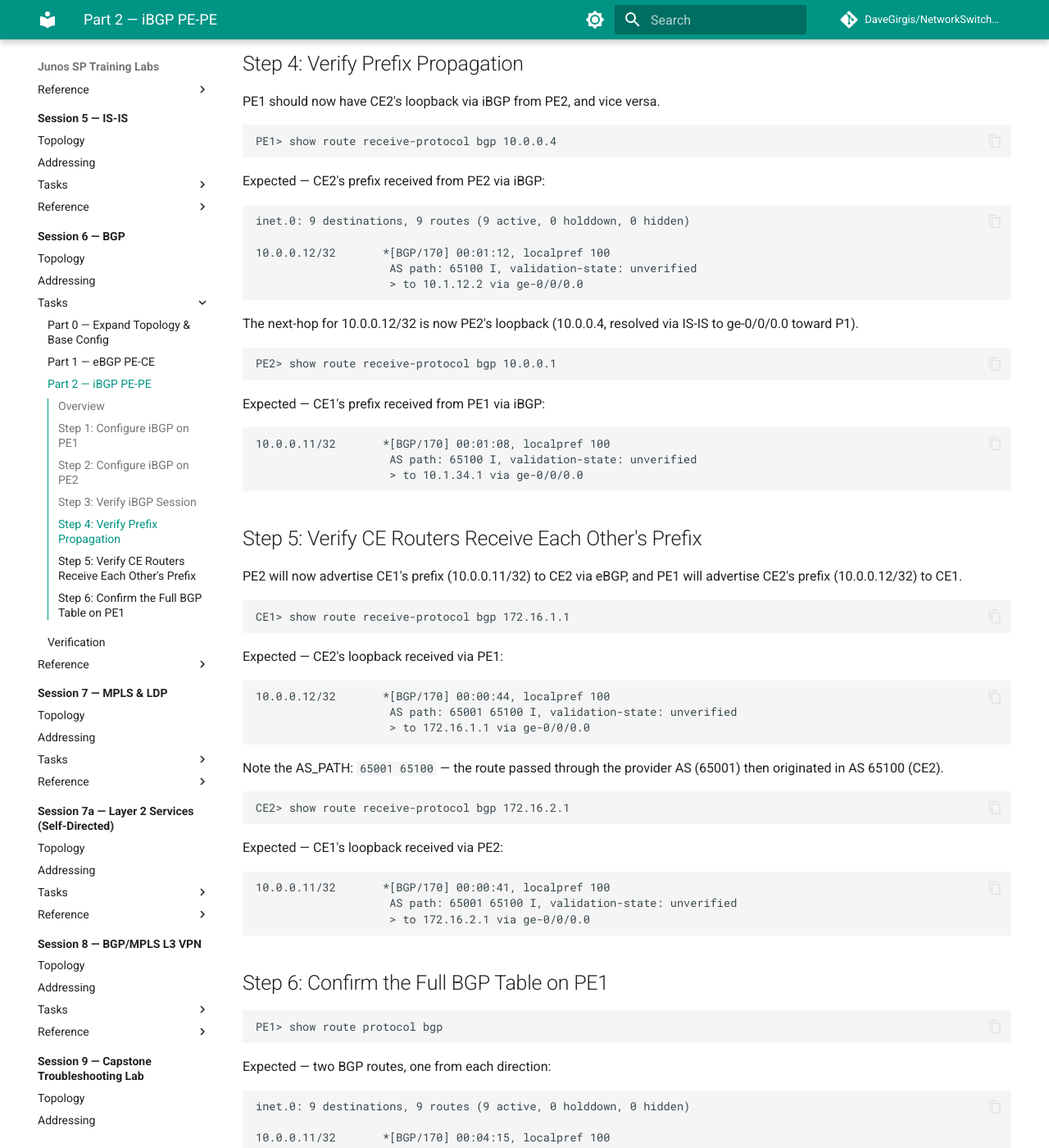
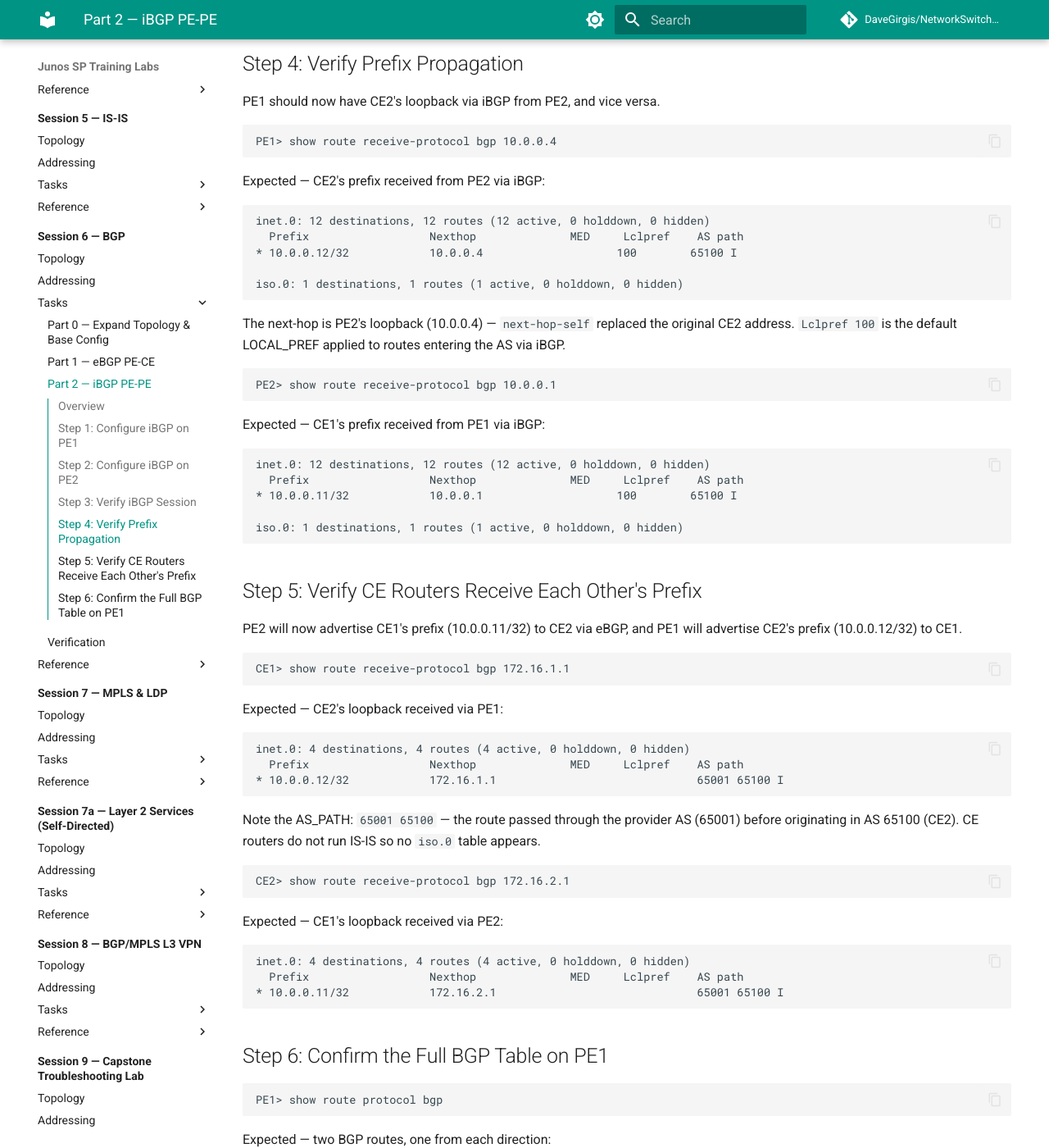
Before and after one commit to DaveGirgis/NetworkSwitchLab-JUNOS, an MkDocs documentation site: the page built from docs/session6/tasks/part2.md, in a window 1280 px wide and 1400 px high, scrolled down 1354 px. Shown: the whole window at 82% size. Built offline with MkDocs 1.6.1 and Material for MkDocs 9.7.7, drawn with Linux system fonts in a browser that asks for light colours; comment, search, counter and statistics services are not loaded.

Commit message:
Fix Session 6: update show route receive-protocol bgp output to vMX 14.1 format
Corrects expected output from detail block format to the actual tabular format
vMX 14.1 produces: Prefix/Nexthop/MED/Lclpref/AS path columns.
Adds note about iso.0 table appearing on PE routers (IS-IS family iso artifact).
Lclpref 100 shown correctly on iBGP-received routes; empty on eBGP-received routes.

Co-Authored-By: Claude Sonnet 4.6 <noreply@anthropic.com>

````diff
--- a/docs/session6/tasks/part2.md
+++ b/docs/session6/tasks/part2.md
@@ -66,14 +66,14 @@ PE1> show route receive-protocol bgp 10.0.0.4
 Expected — CE2's prefix received from PE2 via iBGP:
 
 ```text
-inet.0: 9 destinations, 9 routes (9 active, 0 holddown, 0 hidden)
+inet.0: 12 destinations, 12 routes (12 active, 0 holddown, 0 hidden)
+  Prefix                  Nexthop              MED     Lclpref    AS path
+* 10.0.0.12/32            10.0.0.4                    100        65100 I
 
-10.0.0.12/32       *[BGP/170] 00:01:12, localpref 100
-                    AS path: 65100 I, validation-state: unverified
-                    > to 10.1.12.2 via ge-0/0/0.0
+iso.0: 1 destinations, 1 routes (1 active, 0 holddown, 0 hidden)
 ```
 
-The next-hop for 10.0.0.12/32 is now PE2's loopback (10.0.0.4, resolved via IS-IS to ge-0/0/0.0 toward P1).
+The next-hop is PE2's loopback (10.0.0.4) — `next-hop-self` replaced the original CE2 address. `Lclpref 100` is the default LOCAL_PREF applied to routes entering the AS via iBGP.
 
 ```junos
 PE2> show route receive-protocol bgp 10.0.0.1
@@ -82,9 +82,11 @@ PE2> show route receive-protocol bgp 10.0.0.1
 Expected — CE1's prefix received from PE1 via iBGP:
 
 ```text
-10.0.0.11/32       *[BGP/170] 00:01:08, localpref 100
-                    AS path: 65100 I, validation-state: unverified
-                    > to 10.1.34.1 via ge-0/0/0.0
+inet.0: 12 destinations, 12 routes (12 active, 0 holddown, 0 hidden)
+  Prefix                  Nexthop              MED     Lclpref    AS path
+* 10.0.0.11/32            10.0.0.1                    100        65100 I
+
+iso.0: 1 destinations, 1 routes (1 active, 0 holddown, 0 hidden)
 ```
 
 ## Step 5: Verify CE Routers Receive Each Other's Prefix
@@ -98,12 +100,12 @@ CE1> show route receive-protocol bgp 172.16.1.1
 Expected — CE2's loopback received via PE1:
 
 ```text
-10.0.0.12/32       *[BGP/170] 00:00:44, localpref 100
-                    AS path: 65001 65100 I, validation-state: unverified
-                    > to 172.16.1.1 via ge-0/0/0.0
+inet.0: 4 destinations, 4 routes (4 active, 0 holddown, 0 hidden)
+  Prefix                  Nexthop              MED     Lclpref    AS path
+* 10.0.0.12/32            172.16.1.1                              65001 65100 I
 ```
 
-Note the AS_PATH: `65001 65100` — the route passed through the provider AS (65001) then originated in AS 65100 (CE2).
+Note the AS_PATH: `65001 65100` — the route passed through the provider AS (65001) before originating in AS 65100 (CE2). CE routers do not run IS-IS so no `iso.0` table appears.
 
 ```junos
 CE2> show route receive-protocol bgp 172.16.2.1
@@ -112,9 +114,9 @@ CE2> show route receive-protocol bgp 172.16.2.1
 Expected — CE1's loopback received via PE2:
 
 ```text
-10.0.0.11/32       *[BGP/170] 00:00:41, localpref 100
-                    AS path: 65001 65100 I, validation-state: unverified
-                    > to 172.16.2.1 via ge-0/0/0.0
+inet.0: 4 destinations, 4 routes (4 active, 0 holddown, 0 hidden)
+  Prefix                  Nexthop              MED     Lclpref    AS path
+* 10.0.0.11/32            172.16.2.1                              65001 65100 I
 ```
 
 ## Step 6: Confirm the Full BGP Table on PE1
````
Also changed, not shown: docs/session6/tasks/part1.md (+11 -8 lines).
